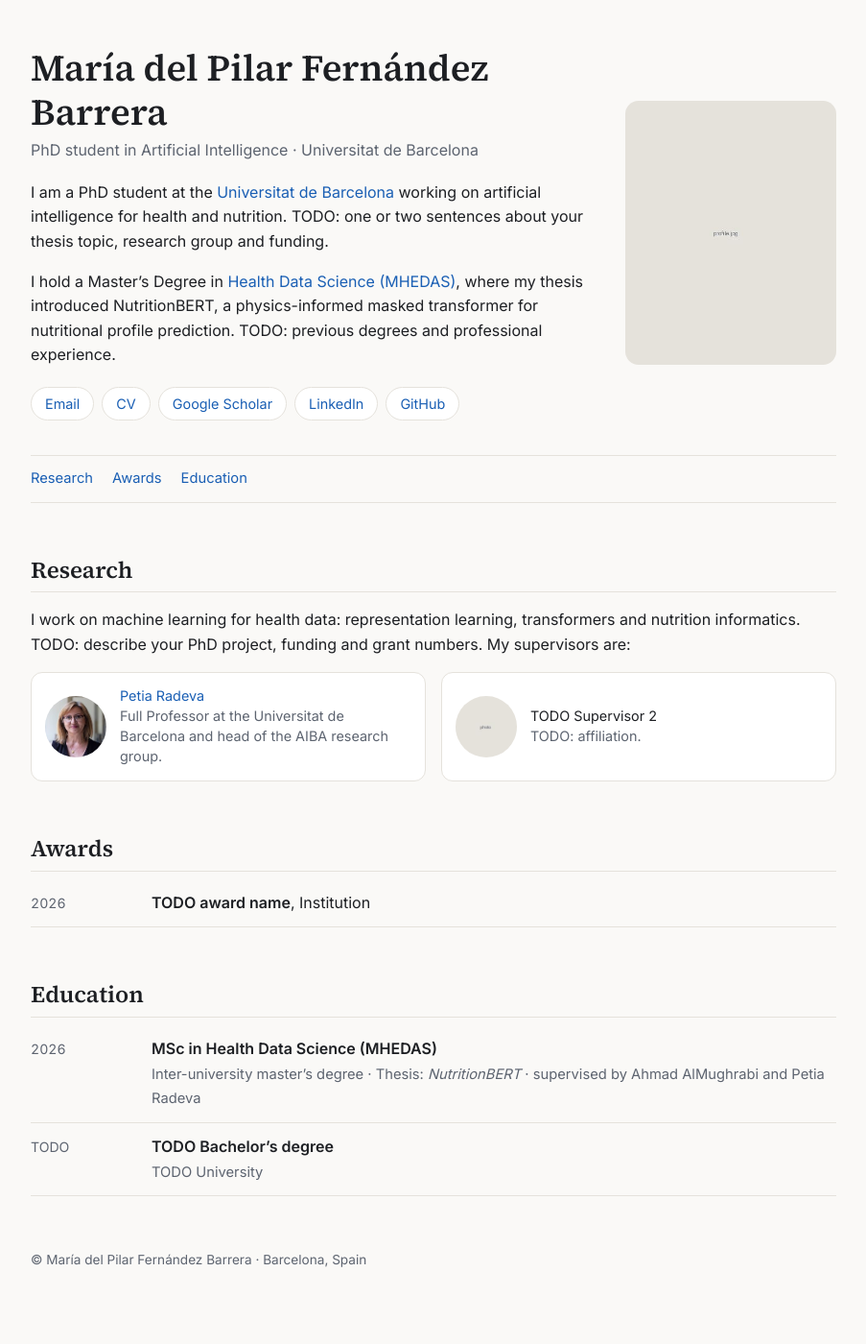
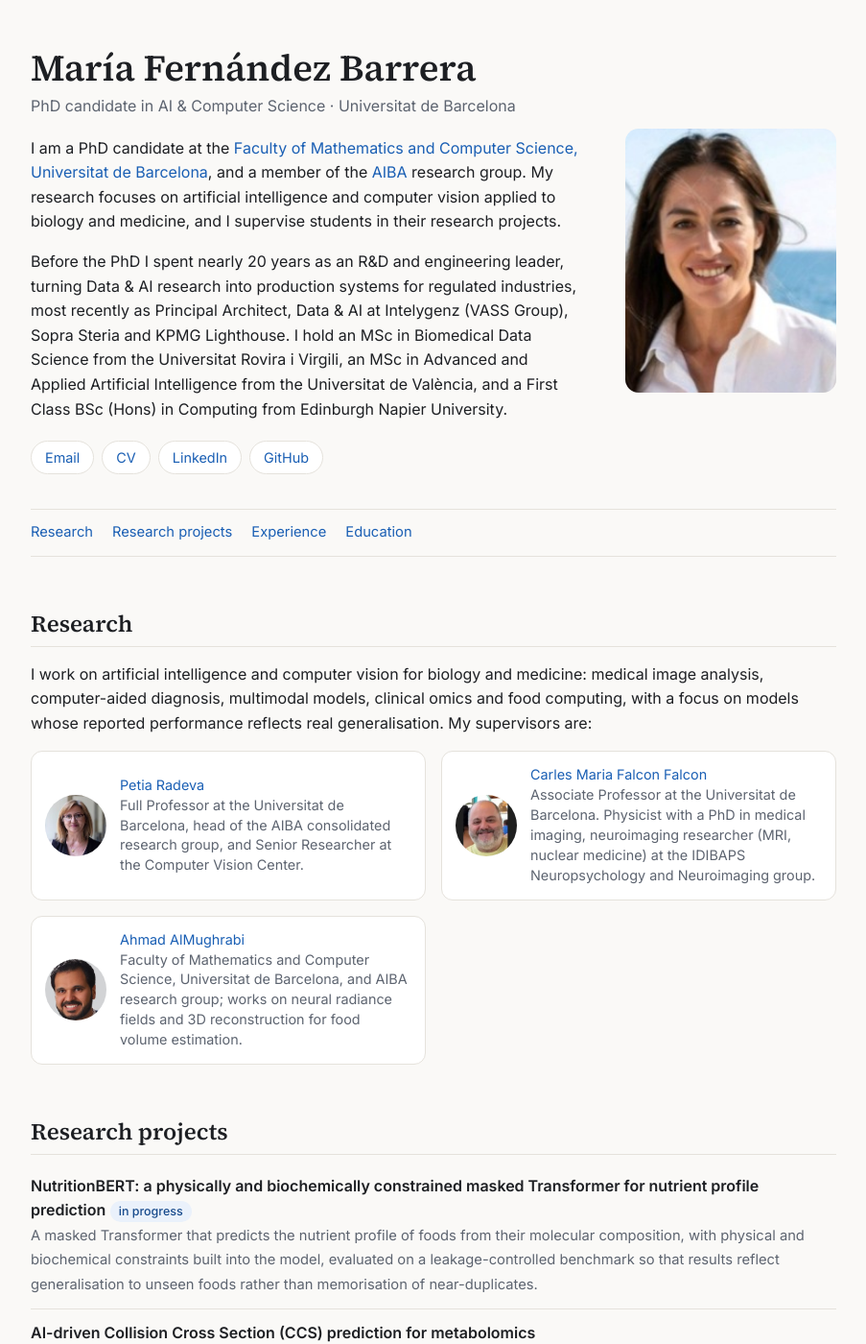
Before and after one commit to mariafdezbarrera/mariafdezbarrera.github.io, a Jekyll site: the page built from _pages/about.md, in a window 1280 px wide and 1400 px high. Shown: the whole window at 96% size, without its empty margins (188-1091 px from the left). Built offline with Jekyll 4.4.1, drawn with Linux system fonts in a browser that asks for light colours; some of the changed text lies outside the part shown.

Commit message:
Bio, foto, CV y supervisores

```diff
--- a/_data/home.yml
+++ b/_data/home.yml
@@ -1,42 +1,44 @@
 # =====================================================================
 #  CONTENIDO DE LA PÁGINA PRINCIPAL (https://mariafdezbarrera.github.io)
-#  Edita este archivo para cambiar textos, enlaces, premios y secciones.
+#  Edita este archivo para cambiar textos, enlaces y secciones.
 #  Las publicaciones van en la carpeta _publications/ y las charlas en _talks/
-#  Busca "TODO" para ver lo que falta por completar.
+#  (si están vacías, esas secciones no aparecen).
 # =====================================================================
 
 lang: en
-name: "María del Pilar Fernández Barrera"
-role: "PhD student in Artificial Intelligence · Universitat de Barcelona"   # TODO: ajusta tu puesto/universidad
-location: "Barcelona, Spain"                                                # TODO
-description: "María del Pilar Fernández Barrera, PhD researcher in AI for health and nutrition."
+name: "María Fernández Barrera"
+role: "PhD candidate in AI & Computer Science · Universitat de Barcelona"
+location: "Madrid, Spain"
+description: "María Fernández Barrera, PhD candidate at the Universitat de Barcelona working on artificial intelligence and computer vision for biology and medicine."
 
-# Foto (cuadrada o vertical 4:5). Sube tu foto a images/ con este nombre.
+# Foto (se recorta en formato vertical 4:5). Sustituye images/profile.jpg para cambiarla.
 photo: "images/profile.jpg"
 
 # Biografía (admite Markdown: **negrita**, [enlace](url), párrafos separados por línea en blanco)
 bio: |
-  I am a PhD student at the [Universitat de Barcelona](https://www.ub.edu/) working on artificial intelligence
-  for health and nutrition. TODO: one or two sentences about your thesis topic, research group and funding.
+  I am a PhD candidate at the [Faculty of Mathematics and Computer Science, Universitat de Barcelona](https://mat.ub.edu/en/),
+  and a member of the [AIBA](https://www.ub.edu/aiba/) research group. My research focuses on artificial intelligence and
+  computer vision applied to biology and medicine, and I supervise students in their research projects.
 
-  I hold a Master's Degree in [Health Data Science (MHEDAS)](https://www.urv.cat/en/studies/master/courses/health-data-science/),
-  where my thesis introduced NutritionBERT, a physics-informed masked transformer for nutritional profile prediction.
-  TODO: previous degrees and professional experience.
+  Before the PhD I spent nearly 20 years as an R&D and engineering leader, turning Data & AI research into production systems
+  for regulated industries, most recently as Principal Architect, Data & AI at Intelygenz (VASS Group), Sopra Steria and KPMG Lighthouse.
+  I hold an MSc in Biomedical Data Science from the Universitat Rovira i Virgili, an MSc in Advanced and Applied Artificial
+  Intelligence from the Universitat de València, and a First Class BSc (Hons) in Computing from Edinburgh Napier University.
 
-# Botones de enlaces bajo la biografía. Los archivos locales van en files/ (p. ej. files/CV.pdf)
+# Botones de enlaces bajo la biografía. Los archivos locales van en files/
 links:
   - name: Email
-    url: "mailto:TODO@example.com"          # TODO: tu email público
+    url: "mailto:mfernaba184@doct.ub.edu"
   - name: CV
-    url: "files/CV.pdf"                      # sube tu CV a files/CV.pdf
-  - name: Google Scholar
-    url: "https://scholar.google.com/"      # TODO
+    url: "files/CV.pdf"
   - name: LinkedIn
-    url: "https://www.linkedin.com/"        # TODO
+    url: "https://www.linkedin.com/in/mar%C3%ADa-fern%C3%A1ndez-barrera"
   - name: GitHub
     url: "https://github.com/mariafdezbarrera"
+  # - name: Google Scholar        # quita las almohadillas cuando tengas perfil
+  #   url: "https://scholar.google.com/citations?user=XXXX"
 
-# Títulos de las secciones (puedes traducirlos al español)
+# Títulos de las secciones
 labels:
   research: "Research"
   awards: "Awards"
@@ -45,39 +47,81 @@ labels:
   talks: "Talks & posters"
 
 # ---------------------------------------------------------------------
-# Sección Research (déjala vacía o bórrala para ocultarla)
+# Sección Research
 research: |
-  I work on machine learning for health data: representation learning, transformers and nutrition informatics.
-  TODO: describe your PhD project, funding and grant numbers. My supervisors are:
+  I work on artificial intelligence and computer vision for biology and medicine: medical image analysis,
+  computer-aided diagnosis, multimodal models, clinical omics and food computing, with a focus on models whose reported
+  performance reflects real generalisation. My supervisors are:
 
+# Directores de tesis (foto cuadrada en images/)
 supervisors:
-  - name: "Petia Radeva"                     # TODO: confirma tus directores
+  - name: "Petia Radeva"
     url: "http://www.ub.edu/cvub/petiaradeva/"
-    photo: "images/supervisor1.jpg"         # sube la foto a images/
-    desc: "Full Professor at the Universitat de Barcelona and head of the AIBA research group."
-  - name: "TODO Supervisor 2"
-    url: ""
-    photo: "images/supervisor2.jpg"
-    desc: "TODO: affiliation."
+    photo: "images/supervisor-petia.jpg"
+    desc: "Full Professor at the Universitat de Barcelona, head of the AIBA consolidated research group, and Senior Researcher at the Computer Vision Center."
+  - name: "Carles Maria Falcon Falcon"
+    url: "https://www.clinicbarcelona.org/idibaps/organizacion-de-la-investigacion/neurociencias-clinicas-y-experimentales/neuropsicologia-y-neuroimagen"
+    photo: "images/supervisor-carles.jpg"
+    desc: "Associate Professor at the Universitat de Barcelona. Physicist with a PhD in medical imaging, neuroimaging researcher (MRI, nuclear medicine) at the IDIBAPS Neuropsychology and Neuroimaging group."
+  - name: "Ahmad AlMughrabi"
+    url: "https://amughrabi.github.io/"
+    photo: "images/supervisor-ahmad.jpg"
+    desc: "Faculty of Mathematics and Computer Science, Universitat de Barcelona, and AIBA research group; works on neural radiance fields and 3D reconstruction for food volume estimation."
+  # Para añadir otra persona, copia uno de los bloques anteriores (desde "- name:").
 
 # ---------------------------------------------------------------------
-# Premios (bórralos todos para ocultar la sección)
-awards:
-  - date: "2026"
-    text: "**TODO award name**, Institution"
+# Premios: quita las almohadillas para mostrar la sección.
+# awards:
+#   - date: "2026"
+#     text: "**Nombre del premio**, Institución"
 
 # ---------------------------------------------------------------------
-# Secciones adicionales opcionales (Education, Teaching, Supervision...).
-# Cada grupo es una lista; "dated: true" muestra la fecha a la izquierda.
+# Secciones adicionales. "dated: true" muestra la fecha a la izquierda.
 extra_sections:
+  - id: projects
+    title: "Research projects"
+    groups:
+      - items:
+          - title: "NutritionBERT: a physically and biochemically constrained masked Transformer for nutrient profile prediction"
+            meta: "A masked Transformer that predicts the nutrient profile of foods from their molecular composition, with physical and biochemical constraints built into the model, evaluated on a leakage-controlled benchmark so that results reflect generalisation to unseen foods rather than memorisation of near-duplicates."
+            badges:
+              - text: "in progress"
+          - title: "AI-driven Collision Cross Section (CCS) prediction for metabolomics"
+            meta: "Research placement, MSc Biomedical Data Science, Universitat Rovira i Virgili. CCS prediction from molecular structure for molecular identification in ion mobility spectrometry: a reproducible baseline from molecular fingerprints, m/z and adduct type, benchmarked against Mol2Vec and ChemBERTa SMILES embeddings, with analysis by adduct type."
+
+  - id: experience
+    title: "Experience"
+    groups:
+      - dated: true
+        items:
+          - date: "2023 – 2026"
+            title: "Principal Architect, Data & AI"
+            meta: "Intelygenz (VASS Group), Madrid · applied AI for the company's generative AI platform: foundation models, AI agents and multi-agent systems, model evaluation and MLOps"
+          - date: "2021 – 2023"
+            title: "Principal Architect, Data & AI"
+            meta: "Sopra Steria, Madrid · AI adoption roadmaps and cloud-native AI architectures for European finance and public-sector accounts"
+          - date: "2020 – 2021"
+            title: "Service Manager, Cloud"
+            meta: "Santander Global Tech, Madrid"
+          - date: "2017 – 2020"
+            title: "Enterprise Architect, Data & AI"
+            meta: "KPMG Lighthouse, Madrid"
+          - date: "2005 – 2017"
+            title: "Earlier career"
+            meta: "Big data architecture (Qvantel, Cargill), programme management (Santander UK) and solution architecture and team leadership (ISBAN, Santander Group)"
+
   - id: education
     title: "Education"
     groups:
-      - dated: true
-        items:
-          - date: "2026"
-            title: "MSc in Health Data Science (MHEDAS)"
-            meta: "Inter-university master's degree · Thesis: *NutritionBERT* · supervised by Ahmad AlMughrabi and Petia Radeva"
-          - date: "TODO"
-            title: "TODO Bachelor's degree"
-            meta: "TODO University"
+      - items:
+          - title: "PhD candidate, Mathematics and Computer Science"
+            meta: "Universitat de Barcelona, 2026 – present · AIBA research group"
+          - title: "MSc, Biomedical Data Science"
+            meta: "Universitat Rovira i Virgili, School of Engineering"
+          - title: "MSc, Advanced and Applied Artificial Intelligence"
+            meta: "Universitat de València"
+          - title: "BSc (Hons) Computing"
+            meta: "Edinburgh Napier University"
+            badges:
+              - text: "First Class"
+                award: true
```
Also changed, not shown: images/profile.jpg, images/supervisor-ahmad.jpg (added), images/supervisor-carles.jpg (added), images/supervisor-petia.jpg (added), 2 other files.
